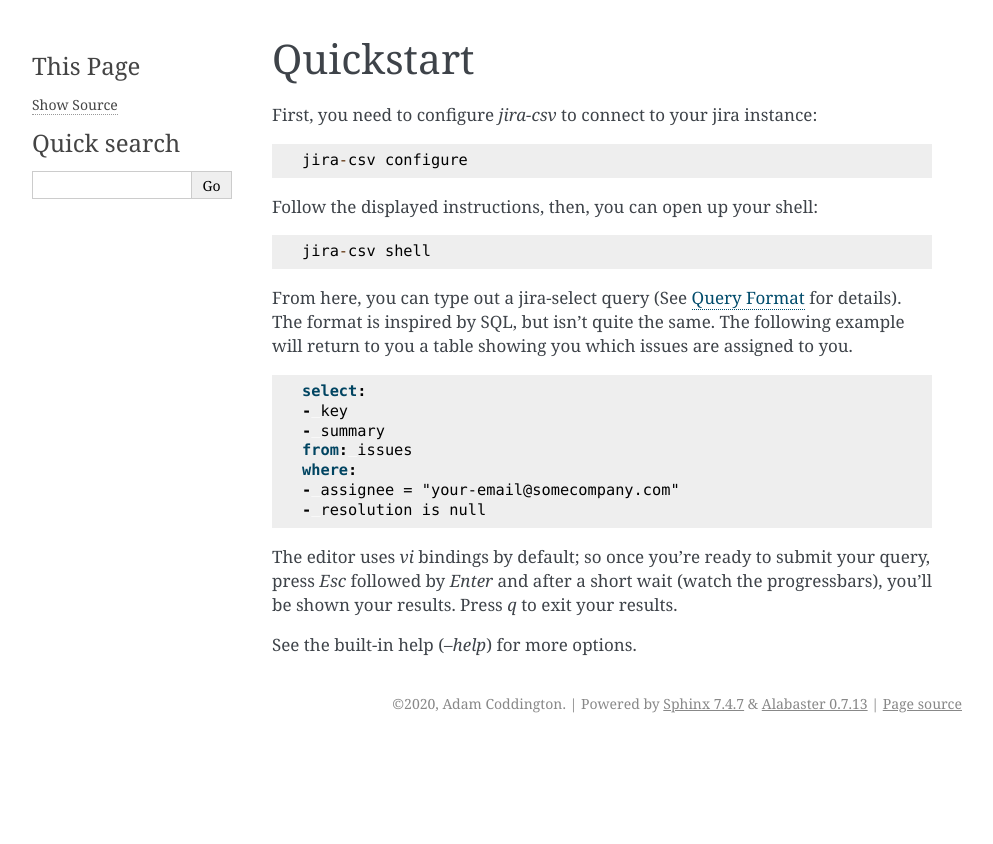
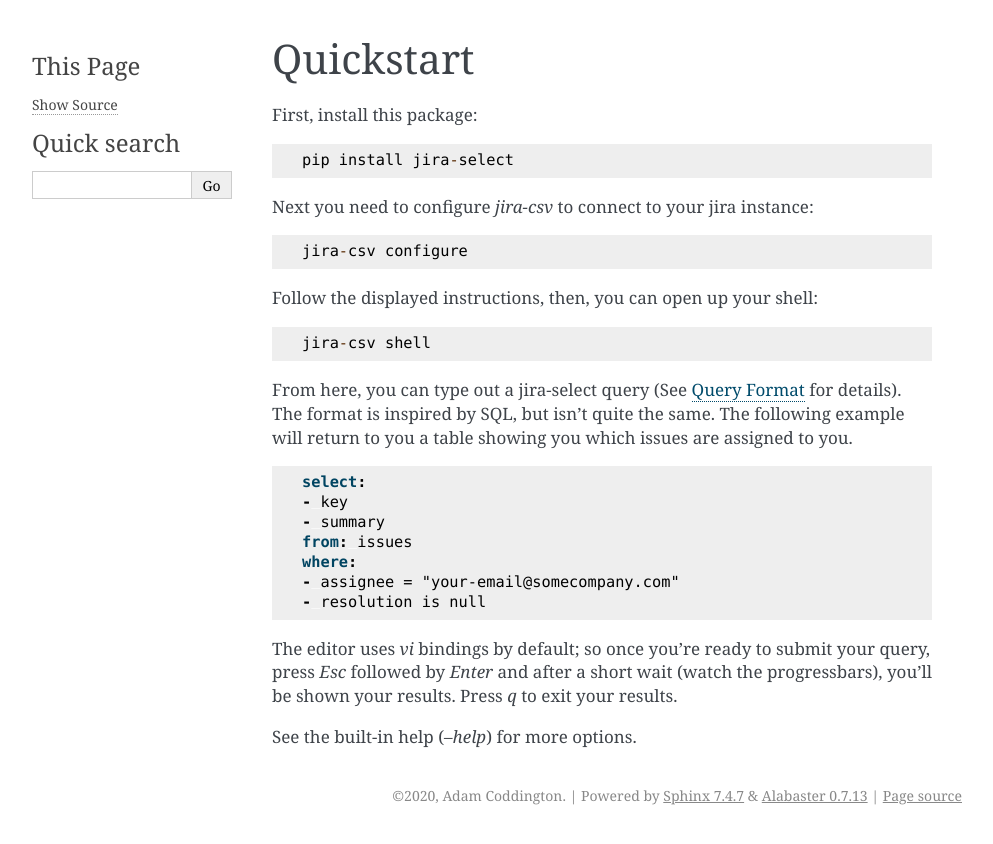
Before and after one commit to coddingtonbear/jira-select, a Sphinx documentation site: the page built from docs/quickstart.rst, in a window 1280 px wide. Shown: the top 844 px of the page, without its empty margins (148-1141 px from the left). Built offline with Sphinx 7.4.7, drawn with Linux system fonts in a browser that asks for light colours.

Commit message:
Add package installation to the quickstart.

```diff
--- a/docs/quickstart.rst
+++ b/docs/quickstart.rst
@@ -1,7 +1,11 @@
 Quickstart
 ==========
 
-First, you need to configure `jira-csv` to connect to your jira instance::
+First, install this package::
+
+   pip install jira-select
+
+Next you need to configure `jira-csv` to connect to your jira instance::
 
    jira-csv configure
 
```
